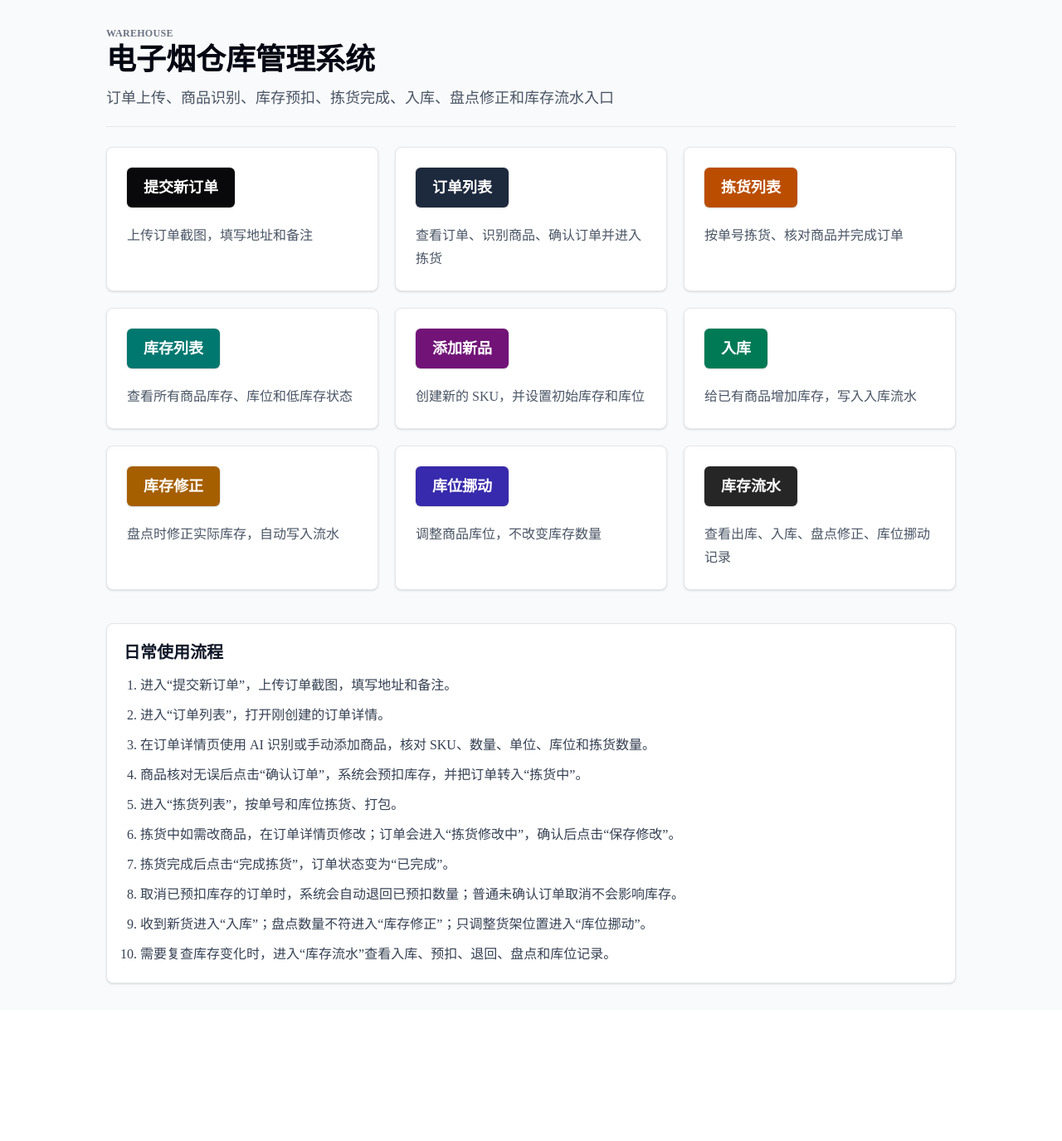
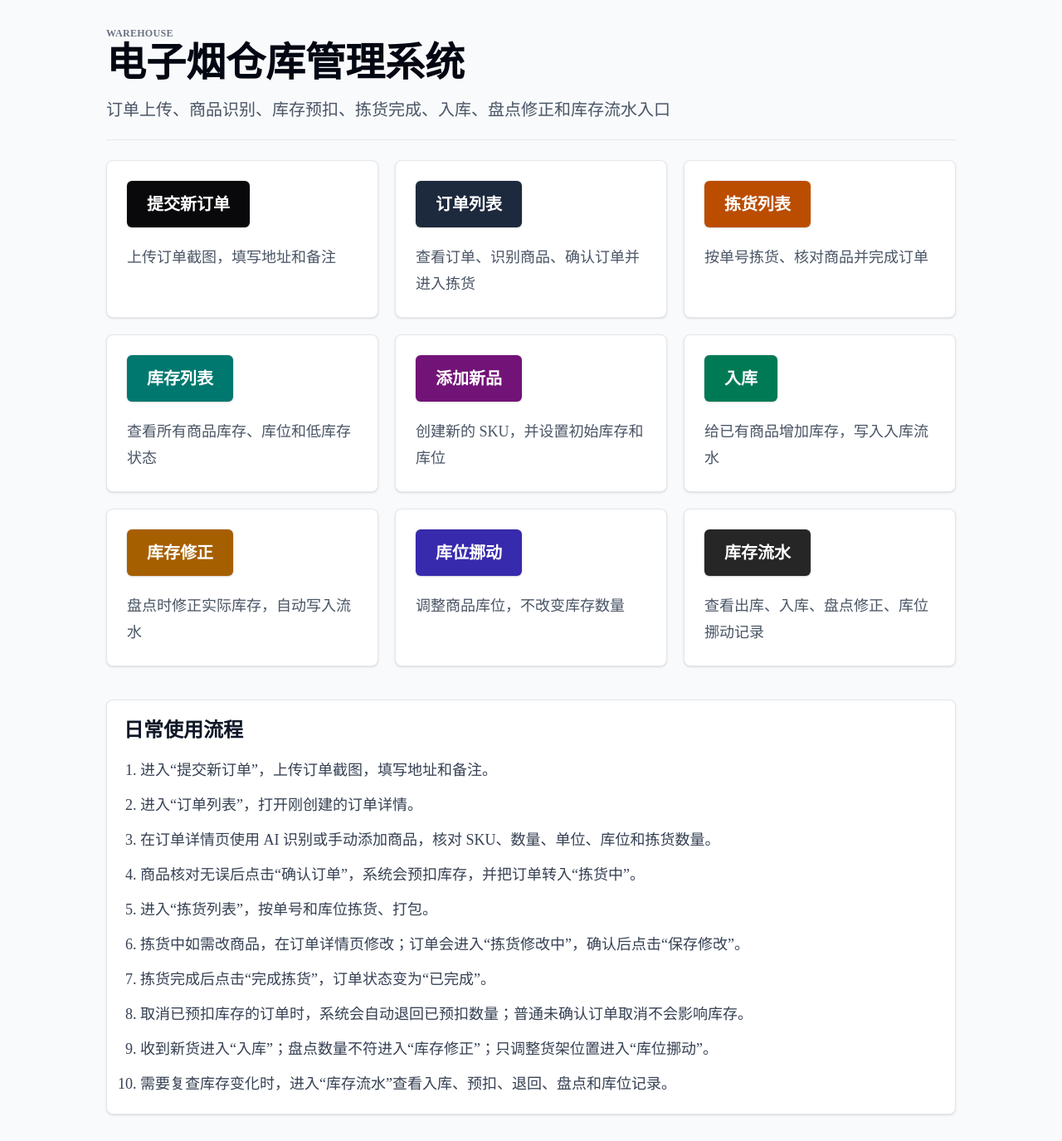
Before and after one commit to sevenshiy35/vape-warehouse-system, a Next.js app: page / in a window 1280 px wide. Shown: the whole page at 83% size. Before the commit the page ends 1217 px from the top, so only its background shows below. Built offline with nearby package versions, Linux system fonts and the light colour scheme; a web font is replaced by a local one.

Commit message:
Increase homepage font sizes

```diff
--- a/app/page.tsx
+++ b/app/page.tsx
@@ -86,14 +86,14 @@ export default function HomePage() {
             </p>
 
             <h1
-              className={`${homepageFont.className} text-3xl font-bold tracking-normal text-gray-950 dark:text-gray-50 md:text-4xl`}
+              className={`${homepageFont.className} text-4xl font-bold tracking-normal text-gray-950 dark:text-gray-50 md:text-5xl`}
               style={homepageFont.style}
             >
               电子烟仓库管理系统
             </h1>
 
             <p
-              className={`${homepageFont.className} mt-3 max-w-3xl text-base leading-7 text-gray-600 dark:text-gray-400 md:text-lg`}
+              className={`${homepageFont.className} mt-4 max-w-4xl text-lg leading-8 text-gray-600 dark:text-gray-400 md:text-xl`}
               style={homepageFont.style}
             >
               订单上传、商品识别、库存预扣、拣货完成、入库、盘点修正和库存流水入口
@@ -114,14 +114,14 @@ export default function HomePage() {
               "
             >
               <div
-                className={`${homepageFont.className} mb-5 inline-flex min-h-12 items-center rounded-md px-5 py-3 text-lg font-semibold leading-none shadow-sm ring-1 ring-black/5 transition group-hover:shadow-md dark:ring-white/10 ${item.color}`}
+                className={`${homepageFont.className} mb-5 inline-flex min-h-14 items-center rounded-md px-6 py-3.5 text-xl font-semibold leading-none shadow-sm ring-1 ring-black/5 transition group-hover:shadow-md dark:ring-white/10 ${item.color}`}
                 style={homepageFont.style}
               >
                 {item.title}
               </div>
 
               <p
-                className={`${homepageFont.className} text-base font-medium leading-7 text-gray-600 dark:text-gray-400`}
+                className={`${homepageFont.className} text-lg font-medium leading-8 text-gray-600 dark:text-gray-400`}
                 style={homepageFont.style}
               >
                 {item.description}
@@ -132,14 +132,14 @@ export default function HomePage() {
 
         <Panel className="mt-10">
           <h2
-            className={`${homepageFont.className} mb-3 text-xl font-semibold`}
+            className={`${homepageFont.className} mb-4 text-2xl font-semibold`}
             style={homepageFont.style}
           >
             日常使用流程
           </h2>
 
           <ol
-            className={`${homepageFont.className} list-decimal space-y-2 pl-5 text-base leading-7 text-gray-700 dark:text-gray-300`}
+            className={`${homepageFont.className} list-decimal space-y-2.5 pl-5 text-lg leading-8 text-gray-700 dark:text-gray-300`}
             style={homepageFont.style}
           >
             <li>进入“提交新订单”，上传订单截图，填写地址和备注。</li>
```
